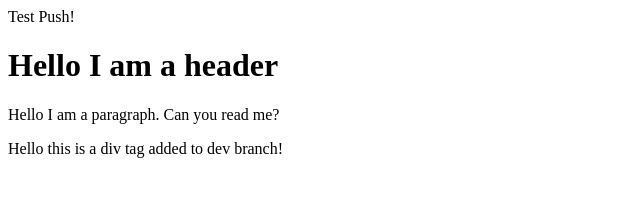
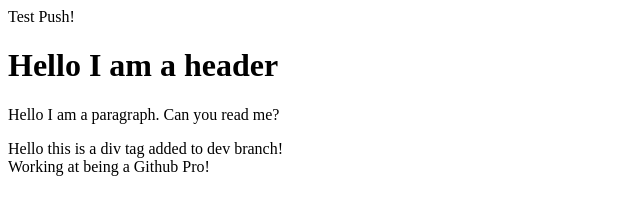
Before and after one commit to bethel-school-of-technology/team-dream-team-backend, a plain HTML site: page index.html in a window 1280 px wide. Shown: the whole page, without its empty margins (0-640 px from the left). Drawn offline with Linux system fonts and the light colour scheme.

Commit message:
Added div

```diff
--- a/index.html
+++ b/index.html
@@ -4,3 +4,4 @@
 <p>Hello I am a paragraph. Can you read me?</p>
 
 <div>Hello this is a div tag added to dev branch!</div>
+<div>Working at being a Github Pro!</div>
```
